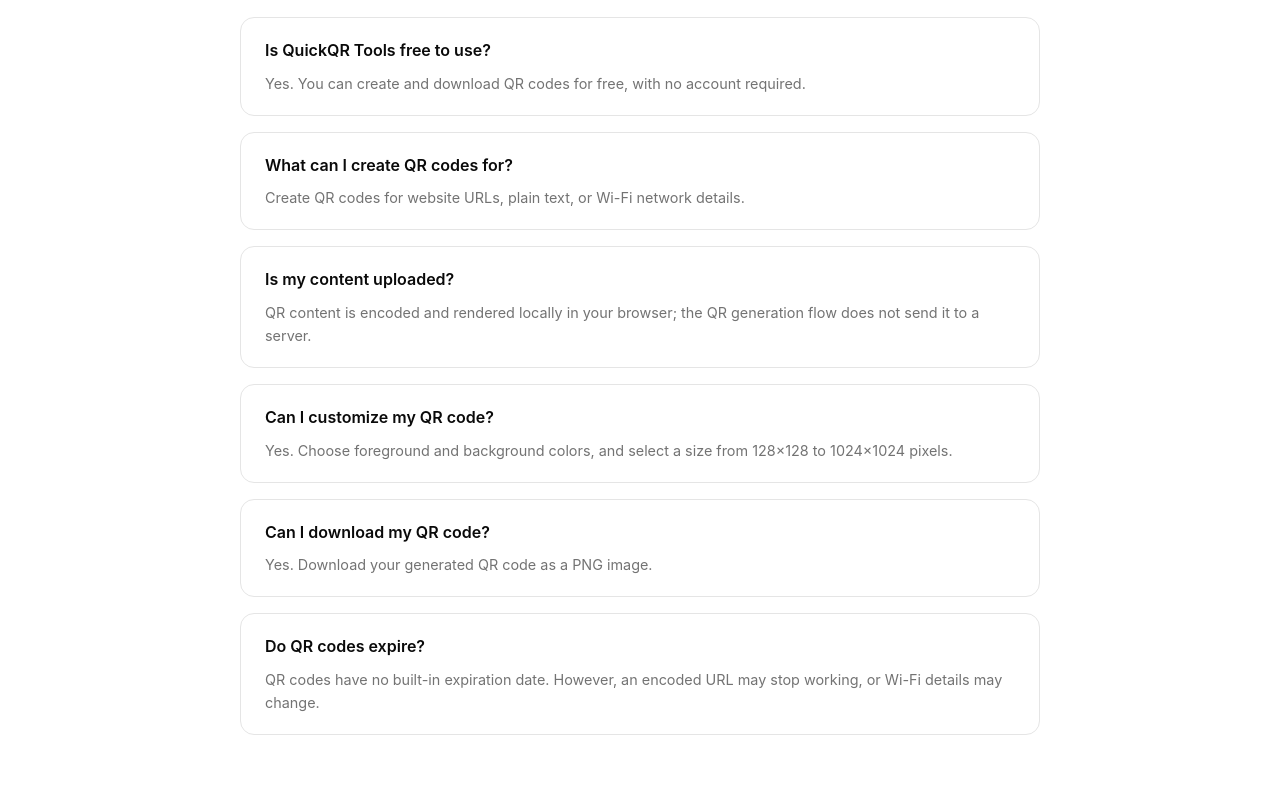
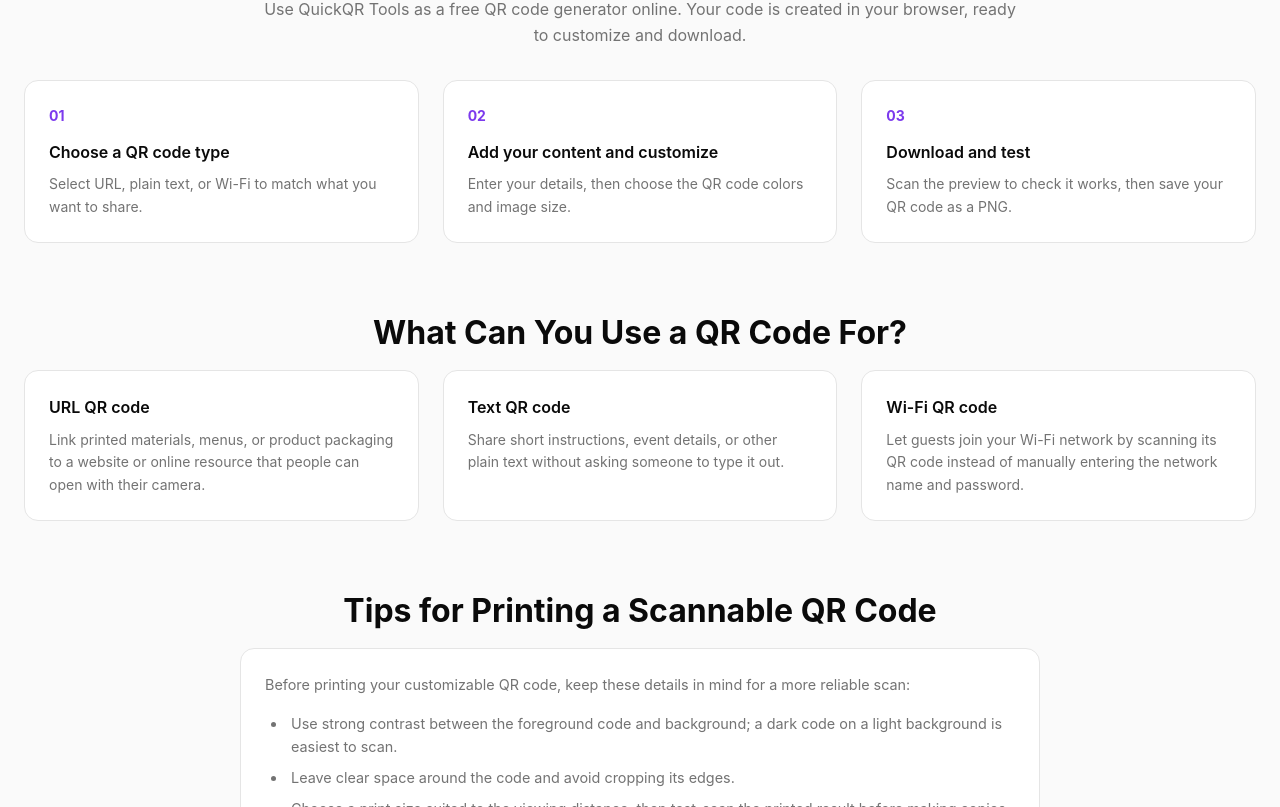
Before and after one commit to BogdanMosok/qr-code-studio, a React (Vite) app: page / in a window 1280 px wide. Shown: the part 2233-3040 px from the top of the page. Built offline with nearby package versions, Linux system fonts and the light colour scheme.

Commit message:
Improve homepage SEO content

```diff
--- a/src/pages/Home/Home.scss
+++ b/src/pages/Home/Home.scss
@@ -73,6 +73,117 @@
   }
 }
 
+.guide {
+  padding: 80px 24px;
+  background: $gray-50;
+
+  @include mobile {
+    padding: 48px 16px;
+  }
+
+  &__inner {
+    max-width: $bp-wide;
+    margin: 0 auto;
+  }
+
+  &__section {
+    margin-bottom: 64px;
+
+    &:last-child {
+      margin-bottom: 0;
+    }
+
+    @include mobile {
+      margin-bottom: 48px;
+    }
+  }
+
+  &__title {
+    margin-bottom: 12px;
+    text-align: center;
+    font-size: 2rem;
+    font-weight: 700;
+    color: $black;
+
+    @include mobile {
+      font-size: 1.5rem;
+    }
+  }
+
+  &__intro {
+    max-width: 760px;
+    margin: 0 auto 32px;
+    text-align: center;
+    color: $gray-500;
+  }
+
+  &__cards {
+    display: grid;
+    grid-template-columns: repeat(3, 1fr);
+    gap: 24px;
+    list-style: none;
+
+    @include tablet {
+      grid-template-columns: repeat(2, 1fr);
+    }
+
+    @include mobile {
+      grid-template-columns: 1fr;
+      gap: 16px;
+    }
+  }
+
+  &__card {
+    min-width: 0;
+    padding: 24px;
+    border: 1px solid $gray-200;
+    border-radius: $radius-lg;
+    background: $white;
+  }
+
+  &__step-number {
+    display: block;
+    margin-bottom: 12px;
+    color: $violet-600;
+    font-size: 0.875rem;
+    font-weight: 700;
+  }
+
+  &__card-title {
+    margin-bottom: 8px;
+    color: $black;
+    font-size: 1rem;
+    font-weight: 600;
+  }
+
+  &__card-text {
+    color: $gray-500;
+    font-size: 0.875rem;
+    line-height: 1.6;
+  }
+
+  &__tips {
+    max-width: 800px;
+    margin: 0 auto;
+    padding: 24px;
+    border: 1px solid $gray-200;
+    border-radius: $radius-lg;
+    background: $white;
+    color: $gray-500;
+    font-size: 0.9rem;
+
+    ul {
+      margin: 16px 0;
+      padding-left: 22px;
+    }
+
+    li {
+      margin-bottom: 8px;
+      padding-left: 4px;
+    }
+  }
+}
+
 .faq {
   padding: 80px 24px;
   background: $white;
--- a/src/pages/Home/Home.tsx
+++ b/src/pages/Home/Home.tsx
@@ -131,6 +131,75 @@ export const Home: React.FC = () => {
         </section>
 
         <Features />
+        <section className="guide">
+          <div className="guide__inner">
+            <section className="guide__section" aria-labelledby="guide-how-title">
+              <h2 className="guide__title" id="guide-how-title">How to Create a QR Code in 3 Simple Steps</h2>
+              <p className="guide__intro">
+                Use QuickQR Tools as a free QR code generator online. Your code is created in your browser, ready to customize and download.
+              </p>
+              <ol className="guide__cards">
+                <li className="guide__card">
+                  <span className="guide__step-number">01</span>
+                  <h3 className="guide__card-title">Choose a QR code type</h3>
+                  <p className="guide__card-text">Select URL, plain text, or Wi-Fi to match what you want to share.</p>
+                </li>
+                <li className="guide__card">
+                  <span className="guide__step-number">02</span>
+                  <h3 className="guide__card-title">Add your content and customize</h3>
+                  <p className="guide__card-text">Enter your details, then choose the QR code colors and image size.</p>
+                </li>
+                <li className="guide__card">
+                  <span className="guide__step-number">03</span>
+                  <h3 className="guide__card-title">Download and test</h3>
+                  <p className="guide__card-text">Scan the preview to check it works, then save your QR code as a PNG.</p>
+                </li>
+              </ol>
+            </section>
+
+            <section className="guide__section" aria-labelledby="guide-uses-title">
+              <h2 className="guide__title" id="guide-uses-title">What Can You Use a QR Code For?</h2>
+              <div className="guide__cards">
+                <article className="guide__card">
+                  <h3 className="guide__card-title">URL QR code</h3>
+                  <p className="guide__card-text">
+                    Link printed materials, menus, or product packaging to a website or online resource that people can open with their camera.
+                  </p>
+                </article>
+                <article className="guide__card">
+                  <h3 className="guide__card-title">Text QR code</h3>
+                  <p className="guide__card-text">
+                    Share short instructions, event details, or other plain text without asking someone to type it out.
+                  </p>
+                </article>
+                <article className="guide__card">
+                  <h3 className="guide__card-title">Wi-Fi QR code</h3>
+                  <p className="guide__card-text">
+                    Let guests join your Wi-Fi network by scanning its QR code instead of manually entering the network name and password.
+                  </p>
+                </article>
+              </div>
+            </section>
+
+            <section className="guide__section" aria-labelledby="guide-print-title">
+              <h2 className="guide__title" id="guide-print-title">Tips for Printing a Scannable QR Code</h2>
+              <div className="guide__tips">
+                <p>
+                  Before printing your customizable QR code, keep these details in mind for a more reliable scan:
+                </p>
+                <ul>
+                  <li>Use strong contrast between the foreground code and background; a dark code on a light background is easiest to scan.</li>
+                  <li>Leave clear space around the code and avoid cropping its edges.</li>
+                  <li>Choose a print size suited to the viewing distance, then test-scan the printed result before making copies.</li>
+                </ul>
+                <p>
+                  The QR code PNG download is ready for print or digital use. Always test that it opens the right URL, displays the intended text, or connects to the correct Wi-Fi network.
+                </p>
+              </div>
+            </section>
+          </div>
+        </section>
+
         <section className="faq" id="faq">
           <div className="faq__inner">
             <h2 className="faq__title">Frequently Asked Questions</h2>
```
